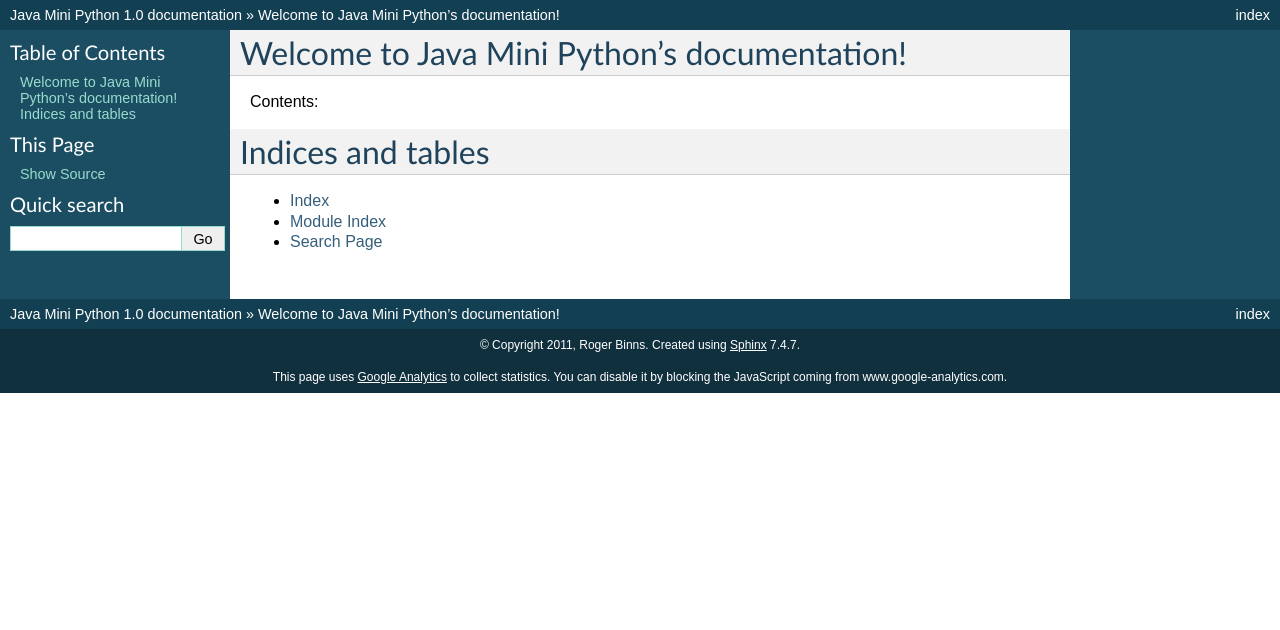
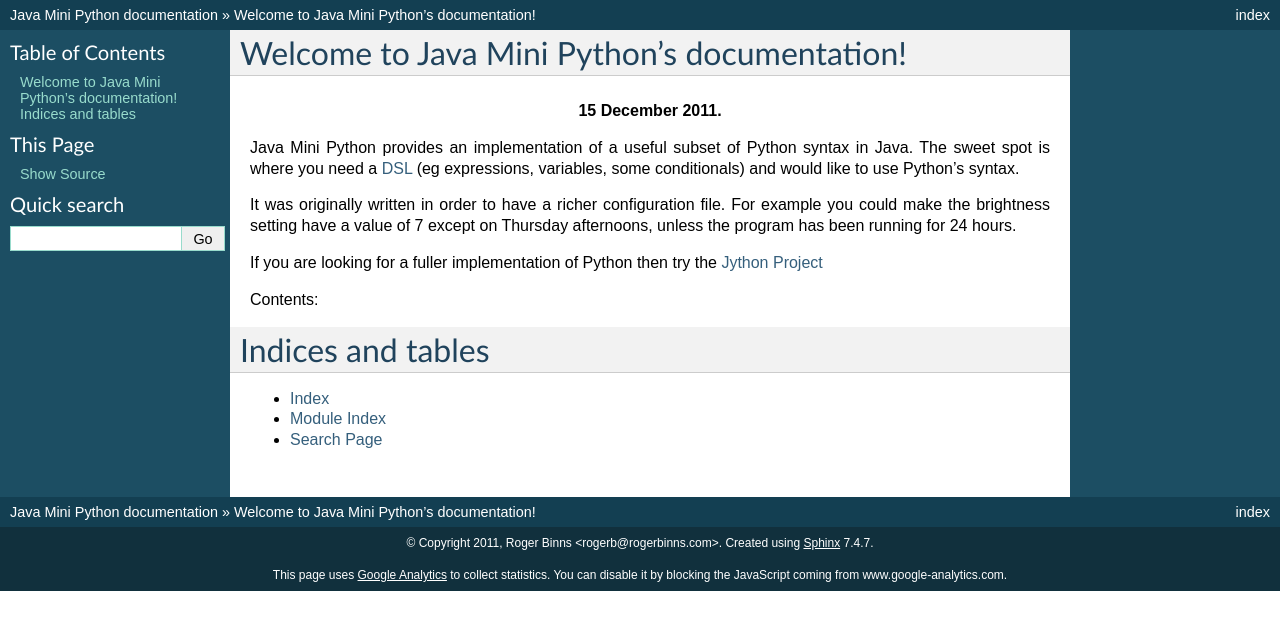
Before and after one commit to rogerbinns/jia-mini-python, a Sphinx documentation site: the page built from doc/index.rst, in a window 1280 px wide. Shown: the top 630 px of the page. Built offline with Sphinx 7.4.7, drawn with Linux system fonts in a browser that asks for light colours; the version number could not be read and is left out.

Commit message:
More tweaks to the skeleton

```diff
--- a/doc/_templates/layout.html
+++ b/doc/_templates/layout.html
@@ -4,7 +4,7 @@
 {{ super() }}
 <script type="text/javascript">
   var _gaq = _gaq || [];
-  _gaq.push(['_setAccount', 'UA-27732410-1']);
+  _gaq.push(['_setAccount', 'UA-27719934-2']);
   _gaq.push(['_trackPageview']);
 </script>
 {% endblock %}
--- a/doc/conf.py
+++ b/doc/conf.py
@@ -41,16 +41,16 @@
 
 # General information about the project.
 project = u'Java Mini Python'
-copyright = u'2011, Roger Binns'
+copyright = u'2011, Roger Binns <rogerb@rogerbinns.com>'
 
 # The version info for the project you're documenting, acts as replacement for
 # |version| and |release|, also used in various other places throughout the
 # built documents.
 #
 # The short X.Y version.
-version = '1.0'
+version = os.getenv("VERSION")
 # The full version, including alpha/beta/rc tags.
-release = '1.0'
+release = version
 
 # The language for content autogenerated by Sphinx. Refer to documentation
 # for a list of supported languages.
--- a/doc/index.rst
+++ b/doc/index.rst
@@ -6,10 +6,29 @@
 Welcome to Java Mini Python's documentation!
 ============================================
 
+.. centered::  |version| 15 December 2011.
+
+Java Mini Python provides an implementation of a useful subset of
+Python syntax in Java.  The sweet spot is where you need a `DSL
+<http://en.wikipedia.org/wiki/Domain-specific_language>`__ (eg
+expressions, variables, some conditionals) and would like to use
+Python's syntax.
+
+It was originally written in order to have a richer configuration
+file. For example you could make the brightness setting have a value
+of 7 except on Thursday afternoons, unless the program has been
+running for 24 hours.
+
+If you are looking for a fuller implementation of Python then try the
+`Jython Project <http://www.jython.org/>`__
+
 Contents:
 
 .. toctree::
    :maxdepth: 2
+
+
+
 
 
 
```
Also changed, not shown: 1 other file.
